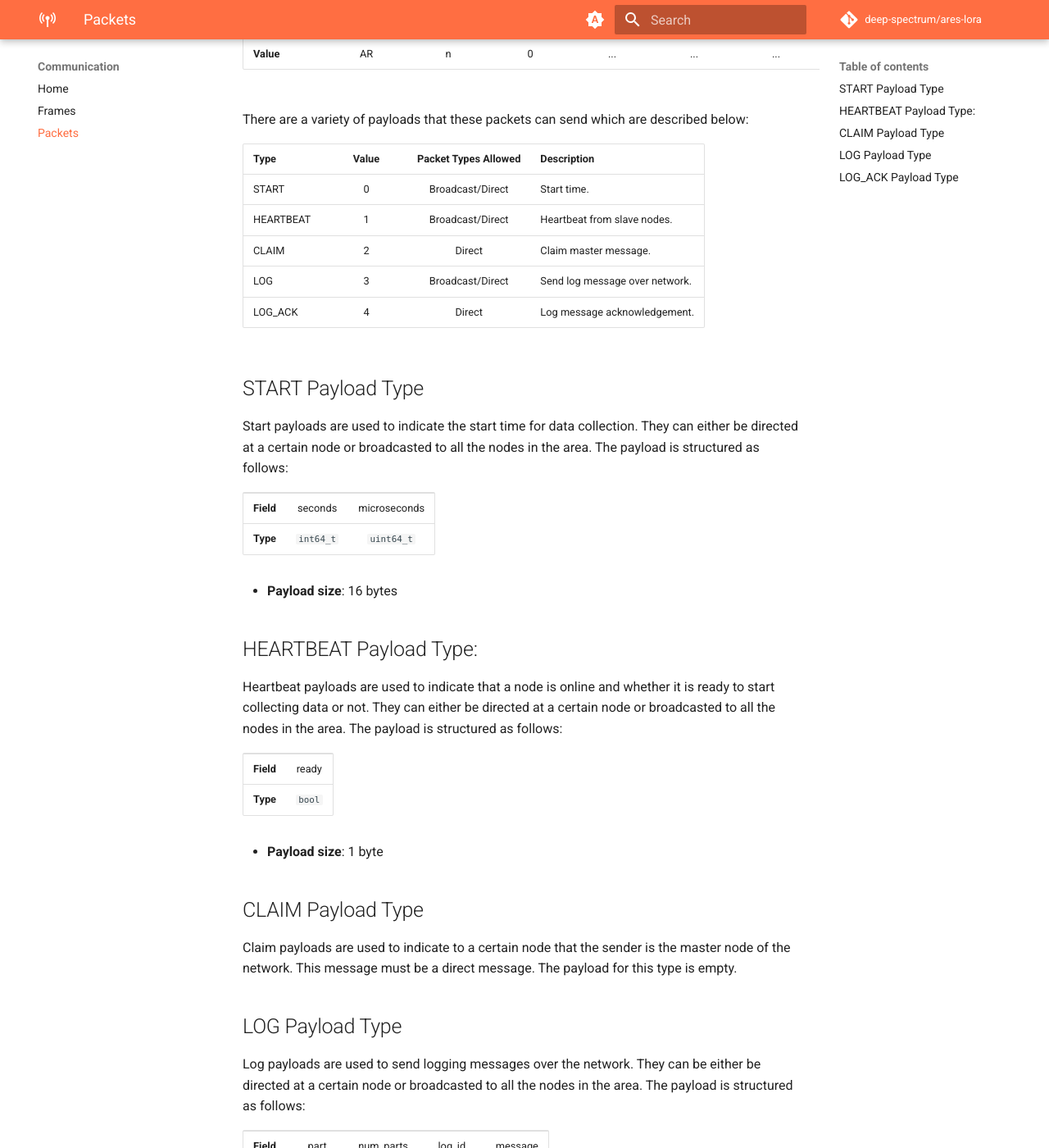
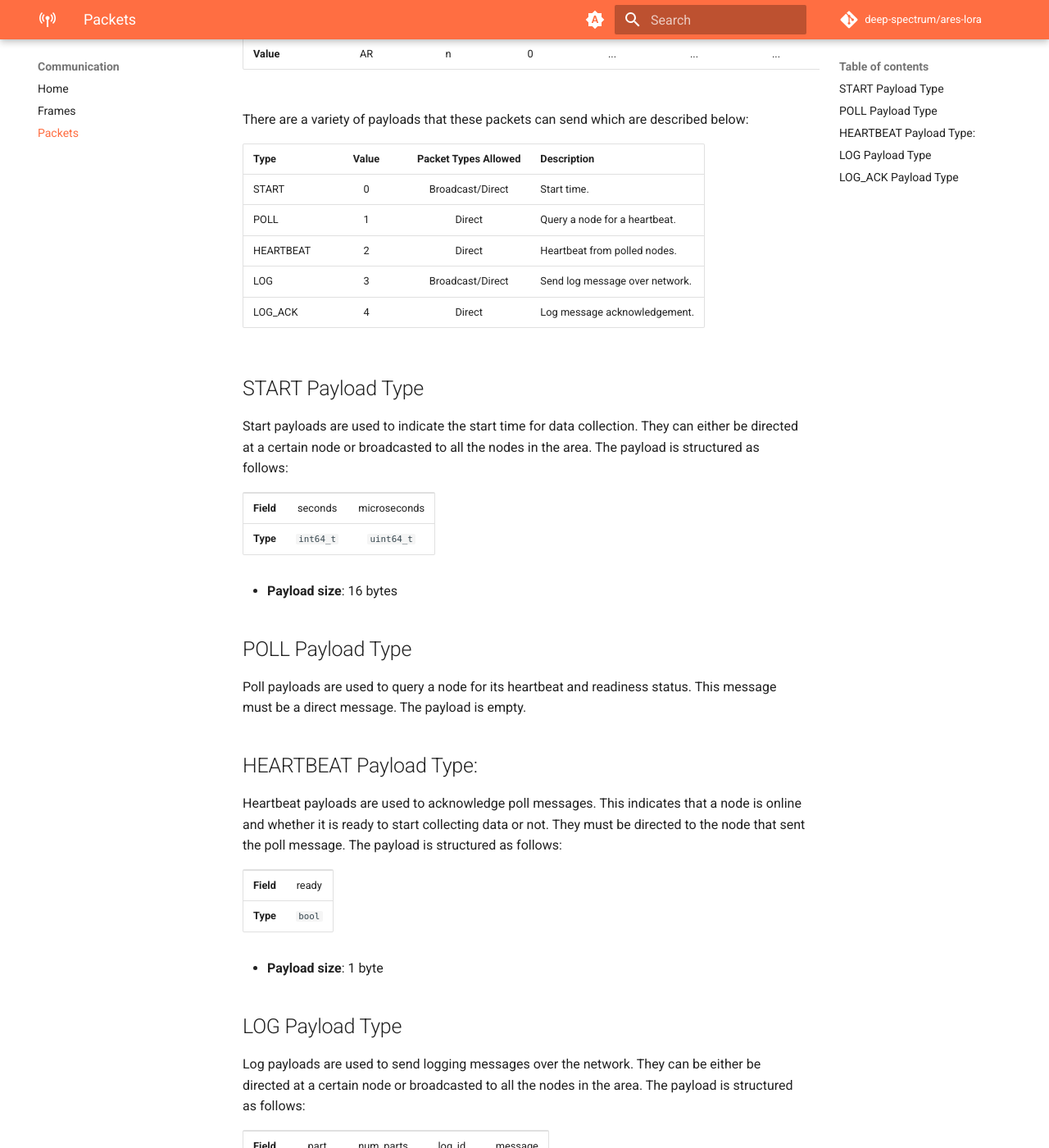
Before and after one commit to deep-spectrum/ares-lora, an MkDocs documentation site: the page built from docs/communications/ares-packet.md, in a window 1280 px wide and 1400 px high, scrolled down 451 px. Shown: the whole window at 82% size. Built offline with MkDocs 1.6.1 and Material for MkDocs 9.7.7, drawn with Linux system fonts in a browser that asks for light colours; some web fonts are replaced; comment, search, counter and statistics services are not loaded.

Commit message:
Update docs

```diff
--- a/docs/communications/ares-packet.md
+++ b/docs/communications/ares-packet.md
@@ -26,8 +26,8 @@ There are a variety of payloads that these packets can send which are described
 | Type      | Value | Packet Types Allowed | Description                    |
 |:----------|:-----:|:--------------------:|:-------------------------------|
 | START     |   0   |   Broadcast/Direct   | Start time.                    |
-| HEARTBEAT |   1   |   Broadcast/Direct   | Heartbeat from slave nodes.    |
-| CLAIM     |   2   |        Direct        | Claim master message.          |
+| POLL      |   1   |        Direct        | Query a node for a heartbeat.  |
+| HEARTBEAT |   2   |        Direct        | Heartbeat from polled nodes.   |
 | LOG       |   3   |   Broadcast/Direct   | Send log message over network. |
 | LOG_ACK   |   4   |        Direct        | Log message acknowledgement.   |
 
@@ -43,11 +43,16 @@ node or broadcasted to all the nodes in the area. The payload is structured as f
 
 * __Payload size__: 16 bytes
 
+## POLL Payload Type
+
+Poll payloads are used to query a node for its heartbeat and readiness status. This message must be a direct message.
+The payload is empty.
+
 ## HEARTBEAT Payload Type:
 
-Heartbeat payloads are used to indicate that a node is online and whether it is ready to start collecting data or not.
-They can either be directed at a certain node or broadcasted to all the nodes in the area. The payload is structured as
-follows:
+Heartbeat payloads are used to acknowledge poll messages. This indicates that a node is online and whether it is ready
+to start collecting data or not. They must be directed to the node that sent the poll message. The payload is
+structured as follows:
 
 |           |        |
 |-----------|:------:|
@@ -55,11 +60,6 @@ follows:
 | __Type__  | `bool` |
 
 * __Payload size__: 1 byte
-
-## CLAIM Payload Type
-
-Claim payloads are used to indicate to a certain node that the sender is the master node of the network. This message
-must be a direct message. The payload for this type is empty.
 
 ## LOG Payload Type
 
```
Also changed, not shown: docs/communications/ares-frame.md (+4 -4 lines), docs/communications/index.md (+5 -0 lines).
